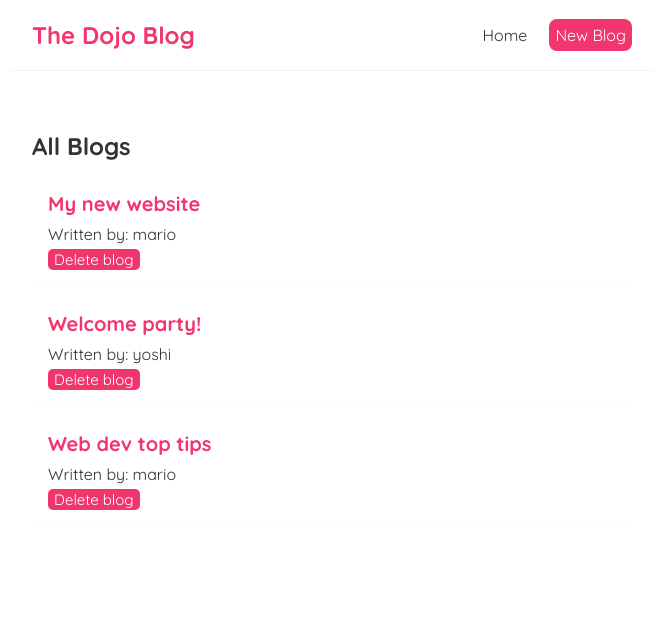
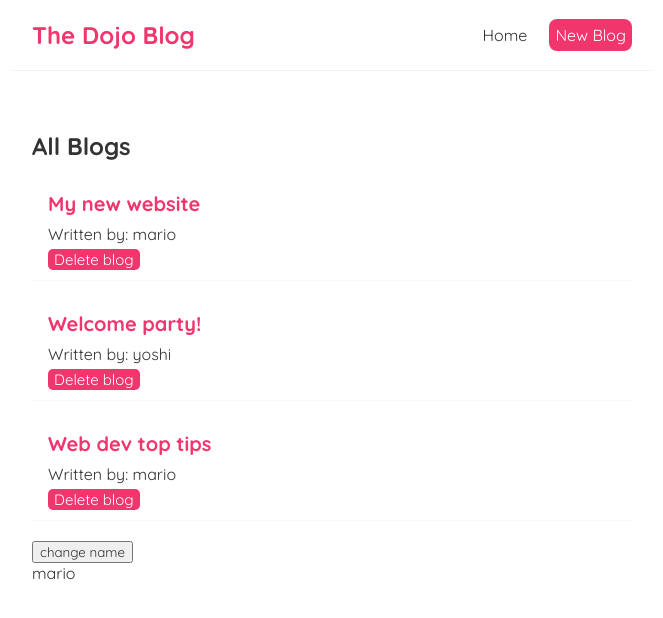
Before and after one commit to llcain/react-dojo-blog, a React (Create React App) app: page / in a window 1280 px wide. Shown: the top 618 px of the page, without its empty margins (308-971 px from the left). Built offline with nearby package versions, Linux system fonts and the light colour scheme.

Commit message:
Added useEffect dependacy

```diff
--- a/src/Home.js
+++ b/src/Home.js
@@ -10,6 +10,8 @@
         {title: "Web dev top tips", body: 'lorem ipsum...', author: 'mario', id: 3}
     ]);
 
+    const [name, setName] = useState('mario');
+
     const handleDelete = (id) => {
         const newBlogs = blogs.filter(blog => blog.id !== id);
         setBlogs(newBlogs);
@@ -18,14 +20,15 @@
 
     useEffect(() => {
         console.log('use effect ran');
-        console.log(blogs);
-    })
+        console.log(name);
+    }, [name]);
 
     return (
         <div className="home">
             <BlogList blogs={blogs} title="All Blogs" handleDelete={handleDelete} />
+            <button onClick={() => setName('louis')}>change name</button>
+            <p>{ name }</p>
             {/* <BlogList blogs={blogs.filter((blog) => blog.author === 'mario')} title="Mario's Blogs" /> */}
-
             </div>
      );
 }
```
